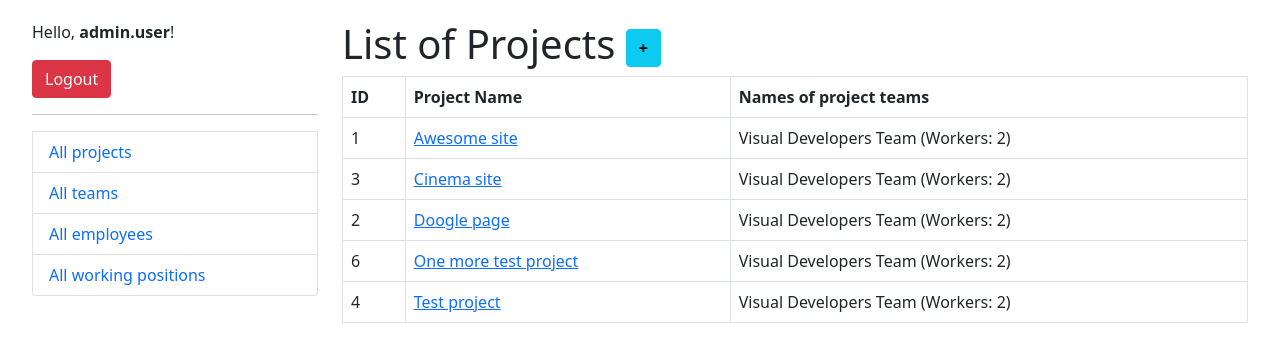
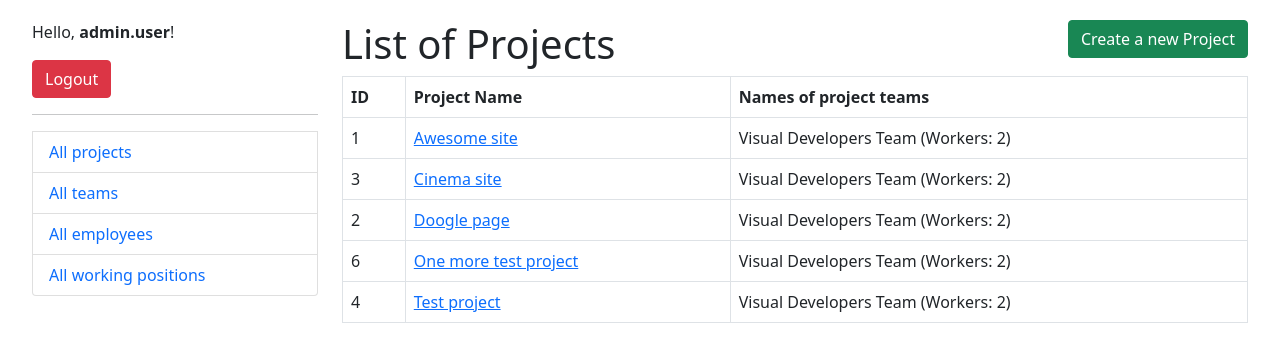
Before and after one commit to serg121192/task-manager, a Django app: page /manager/projects/ in a window 1280 px wide. Shown: the top 362 px of the page. Run offline with Django 5.2, Linux system fonts and the light colour scheme; a user stored in the database is signed in; data comes from the database, SQL or seed files in the repository; both versions use the stored data as it was after the commit; tables that the repository leaves empty hold one stand-in row (values such as "Sample post").

Commit message:
Implemented the CRUD for 'Project'-pages

```diff
--- a/manager/models.py
+++ b/manager/models.py
@@ -114,4 +114,4 @@ class Team(models.Model):
         ordering = ("name", )
 
     def __str__(self):
-        return f"{self.name} ({self.workers}): {self.description}"
+        return f"{self.name}: {self.description}"
--- a/manager/urls.py
+++ b/manager/urls.py
@@ -1,16 +1,21 @@
-from django.urls import path, include
+from django.urls import path
 
 from manager.views import (
     index,
     ProjectListView,
     TeamListView,
     PositionListView, WorkerListView, PositionDetailView, ProjectDetailView, TeamDetailView, WorkerDetailView,
+    ProjectCreateView, ProjectUpdateView, ProjectDeleteView,
 )
 
 urlpatterns = [
     path("", index, name="index"),
+    path("", ProjectListView.as_view(), name="projects"),
     path("projects/", ProjectListView.as_view(), name="project-list"),
     path("projects/<int:pk>/", ProjectDetailView.as_view(), name="project-detail"),
+    path("projects/create/", ProjectCreateView.as_view(), name="project-create"),
+    path("projects/<int:pk>/update", ProjectUpdateView.as_view(), name="project-update"),
+    path("projects/<int:pk>/delete", ProjectDeleteView.as_view(), name="project-delete"),
     path("teams/", TeamListView.as_view(), name="team-list"),
     path("teams/<int:pk>/", TeamDetailView.as_view(), name="team-detail"),
     path("positions/", PositionListView.as_view(), name="position-list"),
--- a/manager/views.py
+++ b/manager/views.py
@@ -3,8 +3,10 @@ from msilib.schema import ListView
 from django.contrib.auth.mixins import LoginRequiredMixin
 from django.http import HttpRequest, HttpResponse
 from django.shortcuts import render
+from django.urls import reverse_lazy
 from django.views import generic
 
+from manager.forms import ProjectCreateUpdateForm
 from manager.models import Project, Team, Worker, Position
 
 
@@ -59,7 +61,22 @@ class ProjectDetailView(LoginRequiredMixin, generic.DetailView):
 
 class ProjectCreateView(LoginRequiredMixin, generic.CreateView):
     model = Project
-    template_name = "manager/project_create.html"
+    form_class = ProjectCreateUpdateForm
+    template_name = "manager/project_createupdate_form.html"
+    success_url = reverse_lazy("manager:project-list")
+
+
+class ProjectUpdateView(LoginRequiredMixin, generic.UpdateView):
+    model = Project
+    form_class = ProjectCreateUpdateForm
+    template_name = "manager/project_createupdate_form.html"
+    success_url = reverse_lazy("manager:project-list")
+
+
+class ProjectDeleteView(LoginRequiredMixin, generic.DeleteView):
+    model = Project
+    template_name = "manager/project_delete.html"
+    success_url = reverse_lazy("manager:project-list")
 
 
 class TeamListView(LoginRequiredMixin, generic.ListView):
--- a/static/css/styles.css
+++ b/static/css/styles.css
@@ -10,3 +10,8 @@ body {
 .sidebar-nav a {
     text-decoration: none;
 }
+
+.link-to-page {
+    float: right;
+    margin: 0 20px;
+}
--- a/task_manager/settings.py
+++ b/task_manager/settings.py
@@ -122,6 +122,8 @@ USE_TZ = True
 
 STATIC_URL = "static/"
 
+STATIC_ROOT = BASE_DIR / "staticfiles"
+
 # Default primary key field type
 # https://docs.djangoproject.com/en/5.1/ref/settings/#default-auto-field
 
--- a/task_manager/urls.py
+++ b/task_manager/urls.py
@@ -15,10 +15,12 @@ Including another URLconf
     2. Add a URL to urlpatterns:  path('blog/', include('blog.urls'))
 """
 import debug_toolbar
+from django.conf.urls.static import static
 from django.contrib import admin
 from django.urls import path, include
 
 from manager.views import index
+from task_manager import settings
 
 urlpatterns = [
     path("admin/", admin.site.urls),
@@ -26,4 +28,4 @@ urlpatterns = [
     path("manager/", include("manager.urls")),
     path("__debug__/", include(debug_toolbar.urls)),
     path("accounts/", include("django.contrib.auth.urls")),
-]
+] + static(settings.STATIC_URL, document_root=settings.STATIC_ROOT)
--- a/templates/manager/project_list.html
+++ b/templates/manager/project_list.html
@@ -3,10 +3,11 @@
 {% block content %}
   <h1>
     List of Projects
-    <a href="" class="btn btn-info">
-      <strong>
-        +
-      </strong>
+    <a
+        href="{% url 'manager:project-create' %}"
+        style="float: right; margin: 0"
+        class="btn btn-success">
+      Create a new Project
     </a>
   </h1>
   <table class="table table-bordered">
```
Also changed, not shown: manager/forms.py (+26 -0 lines), templates/manager/project_createupdate_form.html (added, +14 -0 lines), templates/manager/project_delete.html (added, +11 -0 lines), templates/manager/project_detail.html (+16 -5 lines), db.sqlite3, task_manager_schema.svg.
